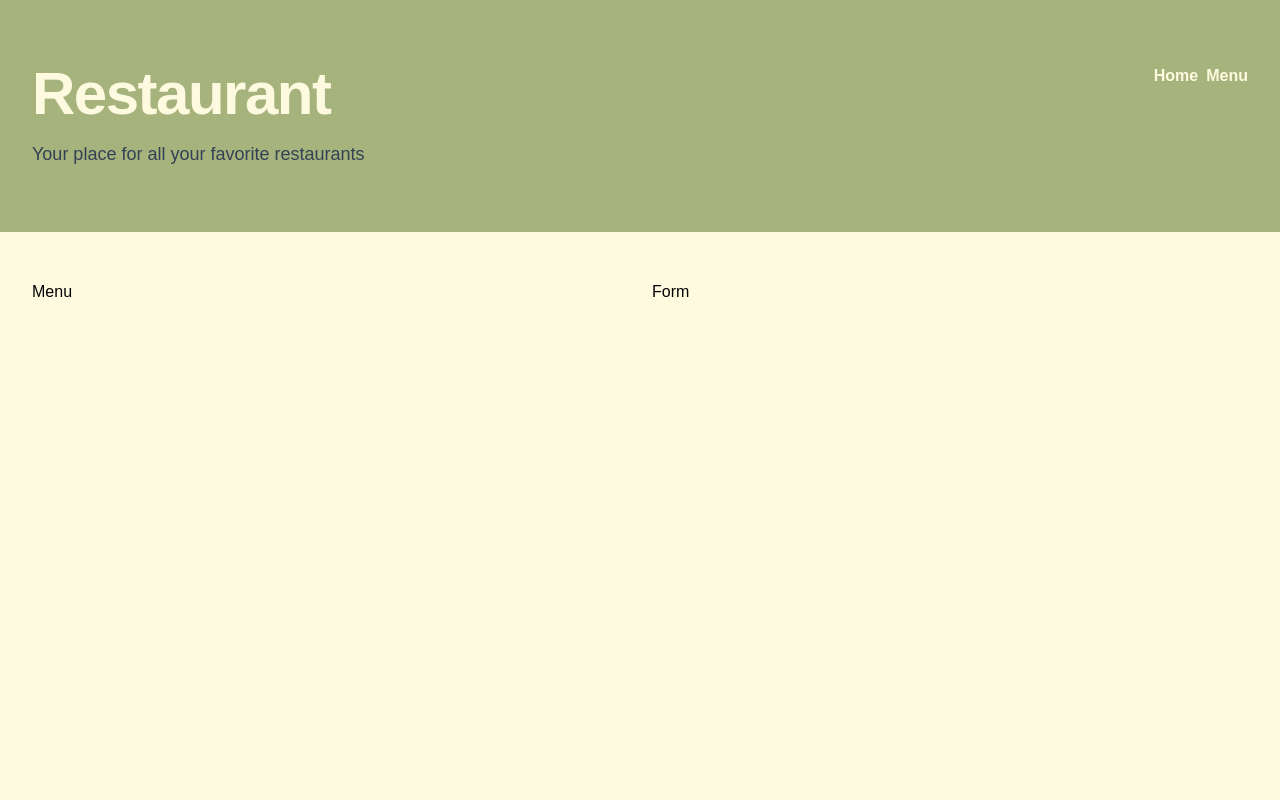
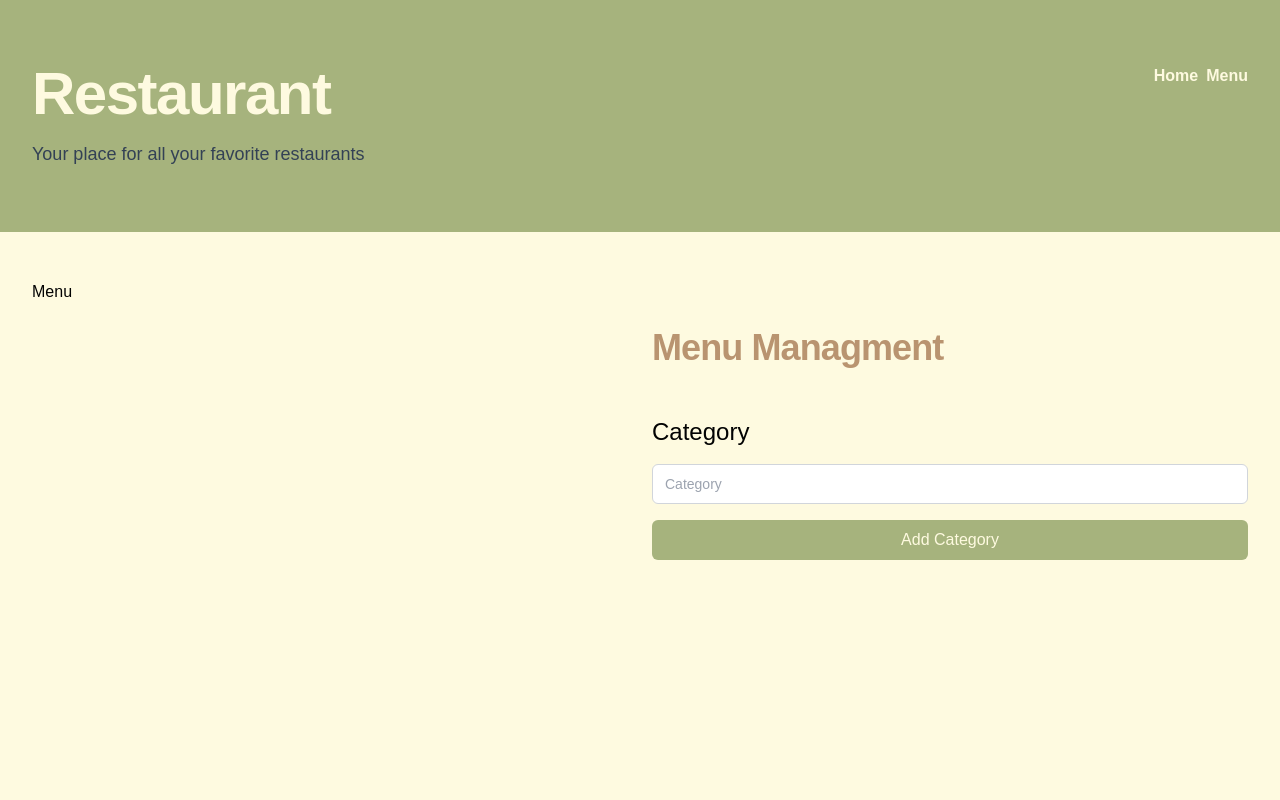
Before and after one commit to aitor-i/Restaurant-Management-Platform, a Next.js app: page /menu in a window 1280 px wide. Shown: the top 800 px of the page. Built offline with nearby package versions, Linux system fonts and the light colour scheme.

Commit message:
feat(menu-form): add category form

```diff
--- /dev/null
+++ b/src/components/MenuForm/MenuForm.tsx
@@ -0,0 +1,36 @@
+import React from "react";
+
+import { Button } from "@/components/Button/Button";
+import { Input } from "@/components/Input/Input";
+import { Select } from "../Select/Select";
+
+export default function MenuForm() {
+  const onSubmitCategory = (event: React.FormEvent<HTMLFormElement>) => {
+    event.preventDefault();
+    const formData = new FormData(event.currentTarget);
+    const category = formData.get("category") as string;
+    console.log("Category", category);
+  };
+
+  return (
+    <div>
+      <h2 className="text-3xl font-bold tracking-tight py-12 text-customPalette-sand sm:text-4xl">
+        Menu Managment
+      </h2>
+      <form className="flex flex-col gap-4" onSubmit={onSubmitCategory}>
+        <label htmlFor="category" className="text-2xl">
+          Category
+        </label>
+        <Input
+          id="category"
+          name="category"
+          type="text"
+          placeholder="Category"
+        />
+        <Button className="text-customPalette-ivory font-bold" type="submit">
+          Add Category
+        </Button>
+      </form>
+    </div>
+  );
+}
--- a/src/pages/menu.tsx
+++ b/src/pages/menu.tsx
@@ -1,10 +1,13 @@
+import MenuForm from "@/components/MenuForm/MenuForm";
 import React from "react";
 
 export default function Menu() {
   return (
     <section className=" min-h-screen grid grid-cols-1 md:grid-cols-2 gap-6 py-12 px-4 sm:px-6 lg:px-8">
       <div>Menu</div>
-      <div>Form</div>
+      <div>
+        <MenuForm />
+      </div>
     </section>
   );
 }
```
